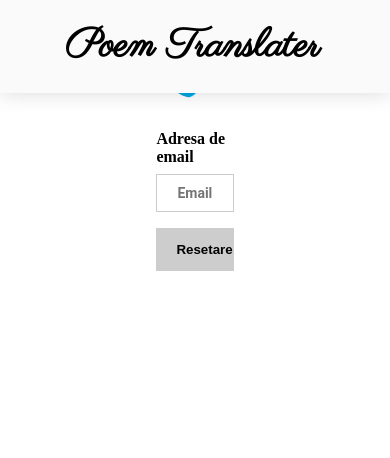
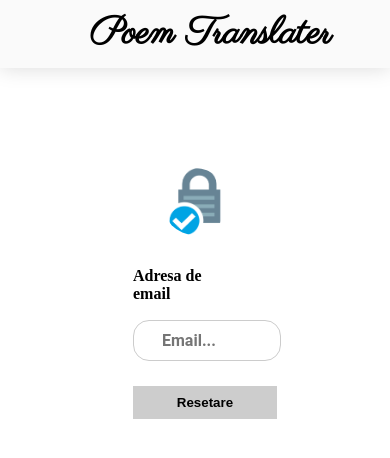
Before and after one commit to chiperiandrei/Poem-Translater-PHP-MySql, a PHP site: page /forgot.html in a window 390 px wide. Shown: the top 458 px of the page. Run offline with PHP 8.4, Linux system fonts and the light colour scheme.

Commit message:
responsive almost complete

```diff
--- a/css/styles.css
+++ b/css/styles.css
@@ -114,13 +114,13 @@
 }
 input[type=email], input[type=password],input[type=text] {
   width: 100%;
-  padding: 10px 20px;
-  margin: 8px 0;
+  padding: 10px 28px;
+  margin: 17px 0;
   display: inline-block;
   border: 1px solid #ccc;
   box-sizing: border-box;
   font-family: 'Roboto';
-  font-size: 14px;
+  font-size: 23px;
   font-weight: bold;
 }
 
@@ -144,3 +144,158 @@
   background-color: red;
   height: 100px;
 }
+
+
+@media screen and (max-width: 600px) {
+* {box-sizing: border-box;}
+header {
+
+    position: fixed;
+    display: flex;
+    justify-content: center;
+    z-index: 1;
+
+    top: 0;
+     left: 0;
+    right: 0;
+    width: 100%;
+    background-color: #FAFAFA;
+    box-shadow: 0 0 20px rgba(0, 0, 0, 0.15);
+}
+body {
+  margin: 0;
+ padding: 0; }
+
+
+header a {
+  display: flex;
+  flex: 1;
+  justify-content: center;
+  color: black;
+  margin-left: 8%;
+  padding: 34px;
+  text-decoration: none;
+  font-size: 38px;
+  font-weight: bold;
+  line-height: 0px;
+  font-family: 'Parisienne', cursive;
+  transition: width 1s, height 1s, transform 1s;
+}
+header a:hover {
+  transform:rotateX(360deg);
+  color: white;
+}
+
+
+.imgcontainer {
+  text-align: center;
+  margin: -19px 0 12px 0;
+  /* max-width: 116%; */
+  margin-top: 43%;
+}
+
+img.avatar {
+  width: 10%;
+  /* border-radius: 50%; */
+}
+img.avatarReg {
+  width: 10%;
+}
+img.stanga-jos{
+  /* display: flex; */
+  display: none;
+  /* height: 300px; */
+  /* width: 300px; */
+  /* position: absolute; */
+  /* left: 60%; */
+  /* bottom: 20%; */
+}
+img.avatarforgot {
+  width: 17%;
+  border-radius: 50%;
+}
+.container {
+  /* padding: 16px; */
+  margin-left: 30%;
+  margin-right: 36%;
+}
+
+a.info {
+    font-size: 12px;
+    text-decoration: none;
+    position: absolute;
+    left: 50%;
+    color: black;
+    font-family: 'Impact';
+}
+.forma a.info:hover {
+  opacity: 0.8;
+  color:#cdcdcd;
+}
+
+.forma a.register-info {
+    font-size: 13px;
+    text-decoration: none;
+    position: absolute;
+    /* left: 50%; */
+    color: black;
+    margin-right: 40px;
+    margin-top: 38px;
+    /* margin-left: -104px; */
+    font-family: 'Impact';
+}
+.forma a.register-info:hover{
+    opacity: 0.8;
+  color:#cdcdcd;
+}
+.forma a.infoAi {
+    font-size: 20px;
+    text-decoration: none;
+    position: absolute;
+    left: 50%;
+    margin-right: 40px;
+    margin-top: 38px;
+    margin-left: -120px;
+    font-family: 'Impact';
+}
+.forma a.infoAi:hover{
+  opacity: 0.8;
+  color:#cdcdcd;
+}
+input[type=email], input[type=password],input[type=text] {
+  width: 147%;
+  /* padding: 10px 28px; */
+  margin: 17px 0;
+  display: flex;
+  flex: 1;
+  border-radius: 16px;
+  /* margin-right: -65%; */
+  border: 1px solid #ccc;
+  /* box-sizing: border-box; */
+  font-family: 'Roboto';
+  font-size: 16px;
+  font-weight: bold;
+}
+
+button {
+  background-color: #cdcdcd;
+  color: black;
+  padding: 9px 20px;
+  margin: 8px 0;
+  border: 4px;
+  /* border-color: red; */
+  font-weight: bold;
+  cursor: pointer;
+  width: 143%;
+}
+
+button:hover {
+  background-color: black;
+  color: white;
+}
+
+footer {
+  background-color: red;
+  height: 100px;
+}
+}
```
